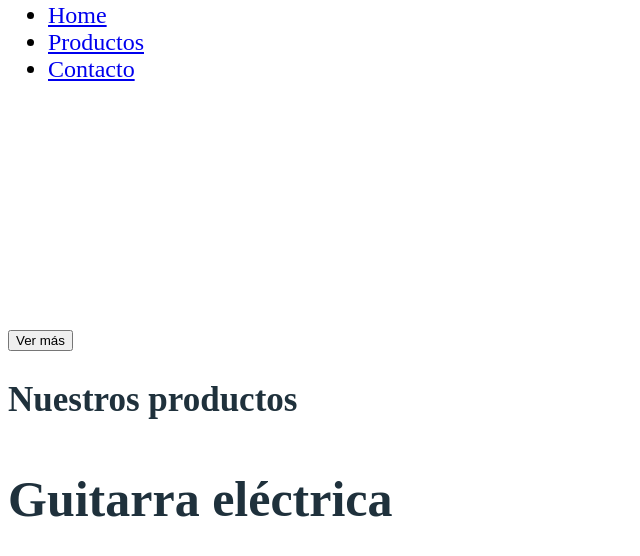
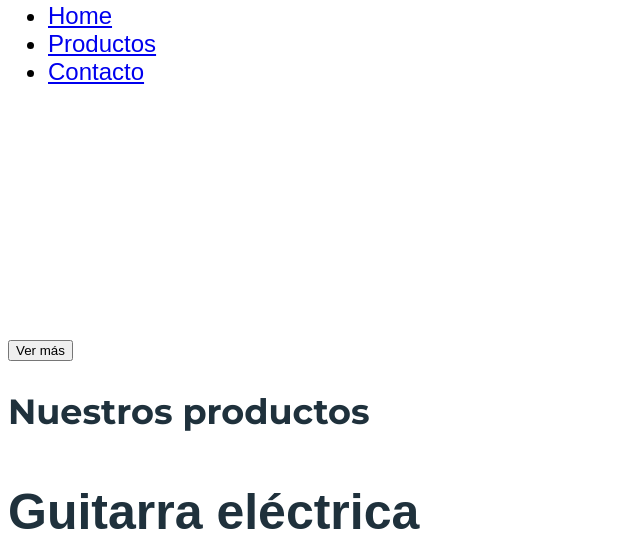
Before and after one commit to JefersonMx/guitarskls, a plain HTML site: page index.html in a window 1280 px wide. Shown: the part 56-612 px from the top of the page, without its empty margins (0-640 px from the left). Drawn offline with Linux system fonts and the light colour scheme.

Commit message:
Segunda versión de css [Fuentes y tamaños]

```diff
--- a/css/estiloenvi.css
+++ b/css/estiloenvi.css
@@ -1,5 +1,9 @@
+body{
+    font-family: 'Allerta', sans-serif;
+}
 .titulo {
     font-size: 70px;
+    font-family: 'Montserrat', sans-serif;
 }
 .title-a {
     font-size: 24px;
@@ -12,6 +16,7 @@
 }
 .productos h2 {
     font-size: 35px;
+    font-family: 'Montserrat', sans-serif;
 }
 .portada{
     background-image:url('../img/background.png');
--- a/index.html
+++ b/index.html
@@ -5,6 +5,7 @@
         <meta name="viewport" content="width=device-width, initial-scale=1.0">
         <title>AIRSOFT</title>
         <link rel="stylesheet" href="css/estiloenvi.css">
+        <link href="https://fonts.googleapis.com/css2?family=Montserrat:wght@100;700&display=swap|Allerta&display=swap" rel="stylesheet">
     </head>
     <body>
         <header id="header" class="header">
```
